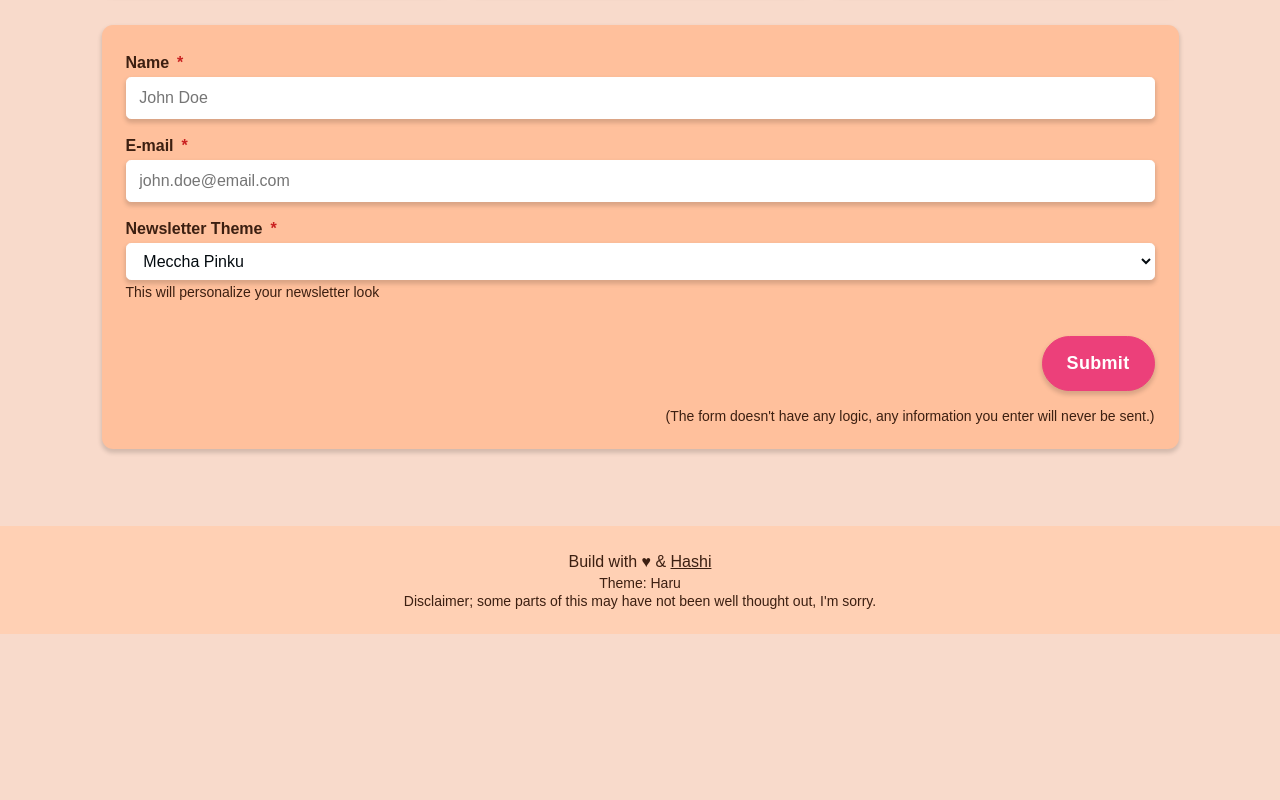
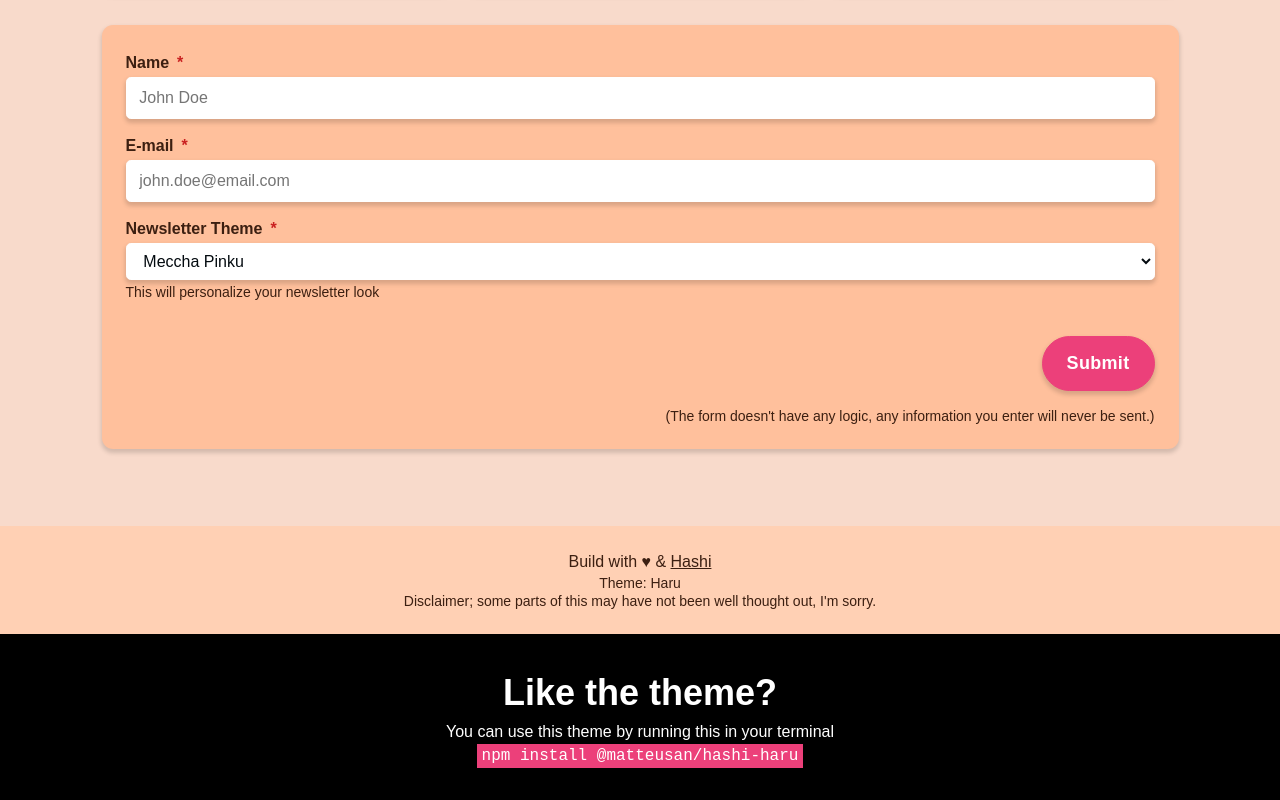
Before and after one commit to MatteuSan/hashi-themes, a website: page haru/index.html in a window 1280 px wide. Shown: the part 819-1619 px from the top of the page. Before the commit the page ends 1453 px from the top, so only its background shows below. Drawn offline with nearby package versions, Linux system fonts and the light colour scheme; a web font is replaced by a local one.

Commit message:
FEAT: Add installation instructions

```diff
--- a/haru/index.html
+++ b/haru/index.html
@@ -91,5 +91,12 @@
     <p class="small">Theme: Haru</p>
     <p class="small">Disclaimer; some parts of this may have not been well thought out, I'm sorry.</p>
 </footer>
+<section class="p-xl d-flex flow-col items-center bg-primary-600">
+    <h2 class="title">Like the theme?</h2>
+    <p>You can use this theme by running this in your terminal</p>
+    <code class="bg-accent-400 px-xs">
+        <span>npm install @matteusan/hashi-haru</span>
+    </code>
+</section>
 </body>
 </html>
```
